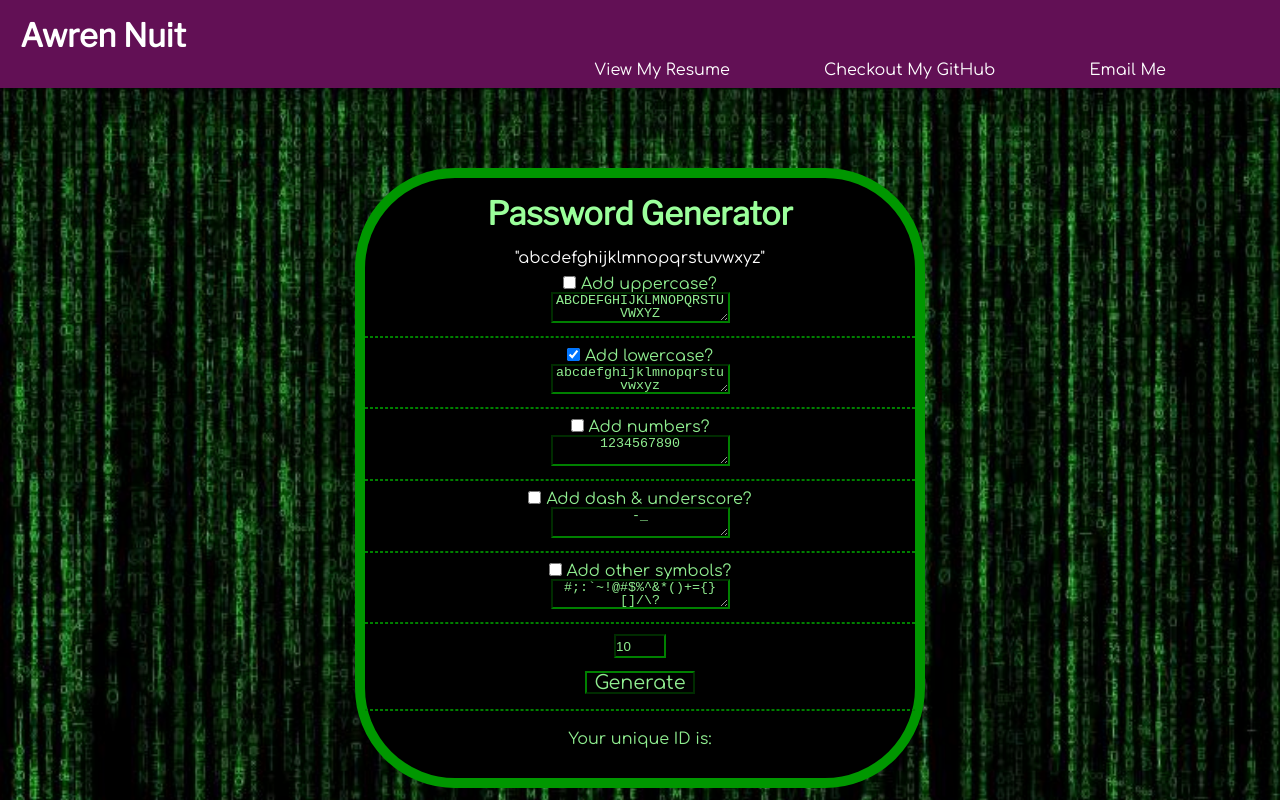
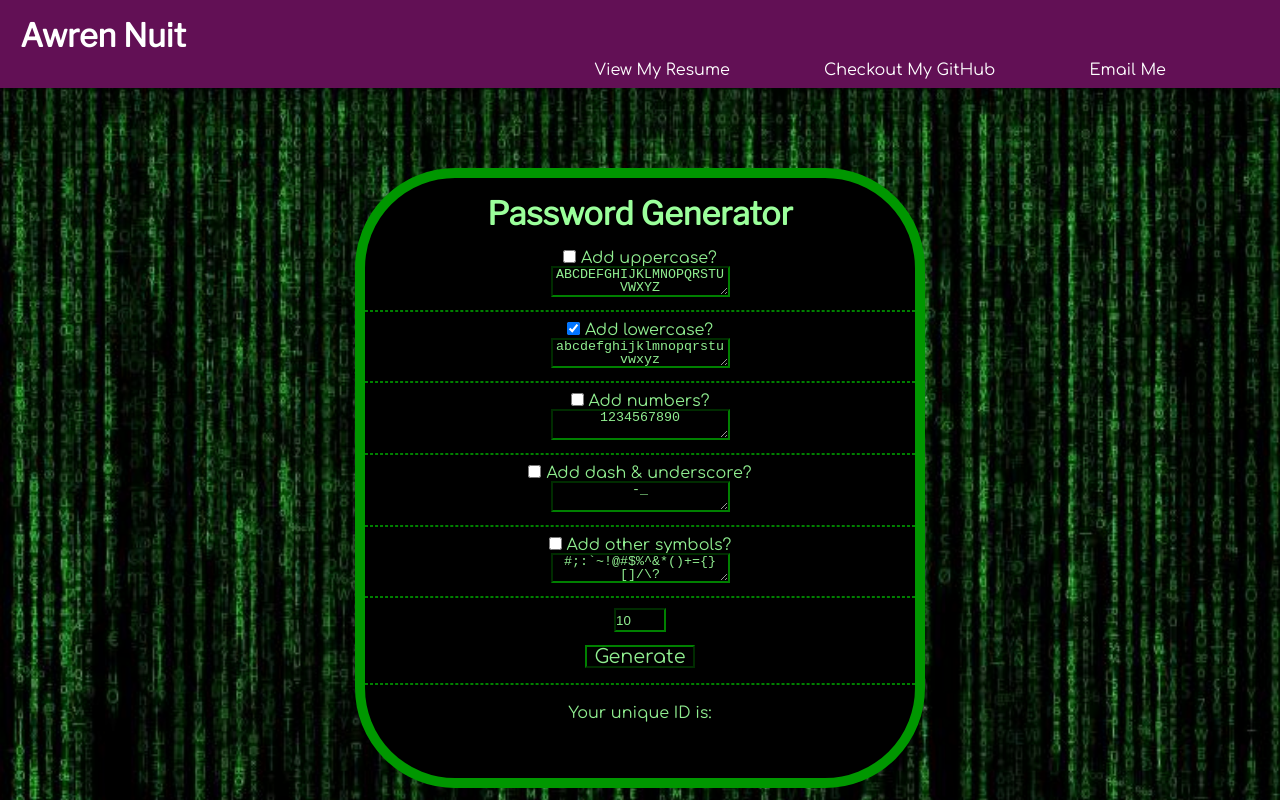
Before and after one commit to awrennuit/full-stack-software-developer-portfolio, a React (Create React App) app: page /password-generator in a window 1280 px wide. Shown: the top 800 px of the page. Built offline with nearby package versions, Linux system fonts and the light colour scheme.

Commit message:
minor formatting updates

```diff
--- a/src/components/PasswordGenerator/PasswordGenerator.js
+++ b/src/components/PasswordGenerator/PasswordGenerator.js
@@ -78,7 +78,6 @@ export default function PasswordGenerator() {
     <div className="password-background">
       <div className="password-full-container">
         <h1 className="password-heading">Password Generator</h1>
-{JSON.stringify(charset)}
         <div className="password-checkbox-container">
           <input type="checkbox" value={`ABCDEFGHIJKLMNOPQRSTUVWXYZ`} onChange={handleCheck} />
           <span className="password-span">Add uppercase?</span>
```
